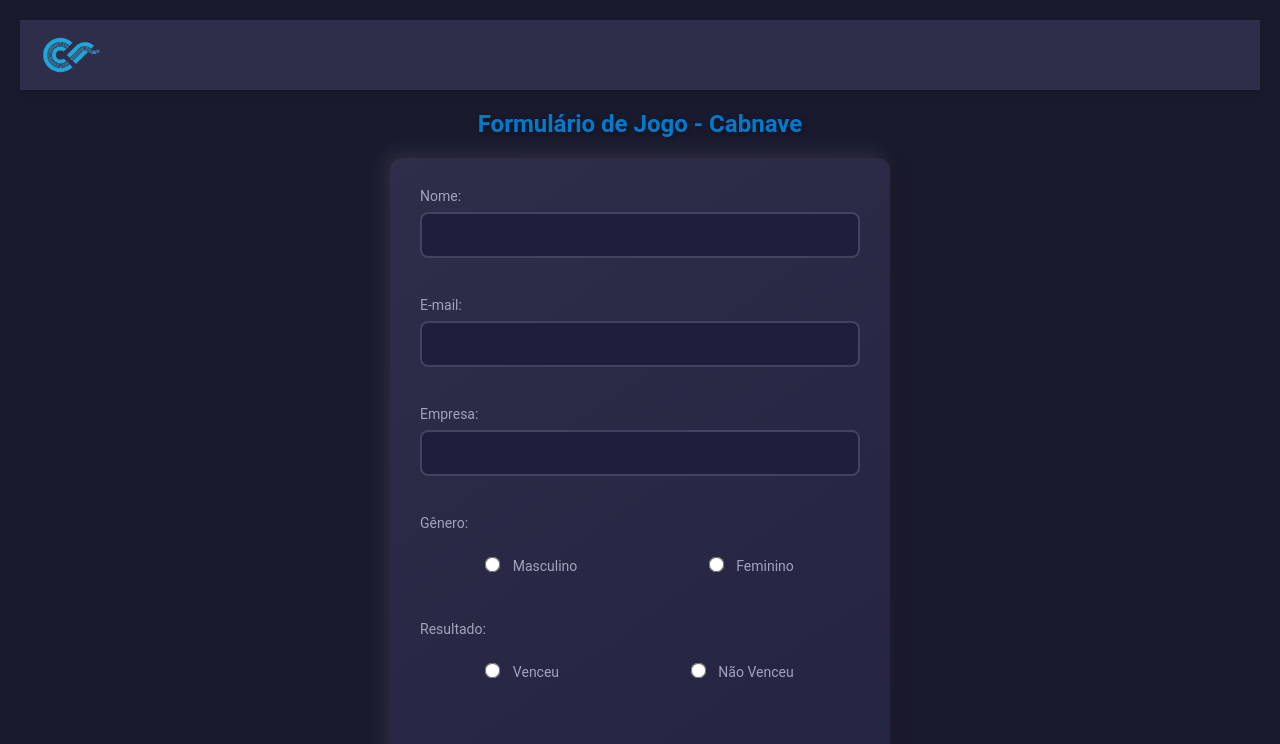
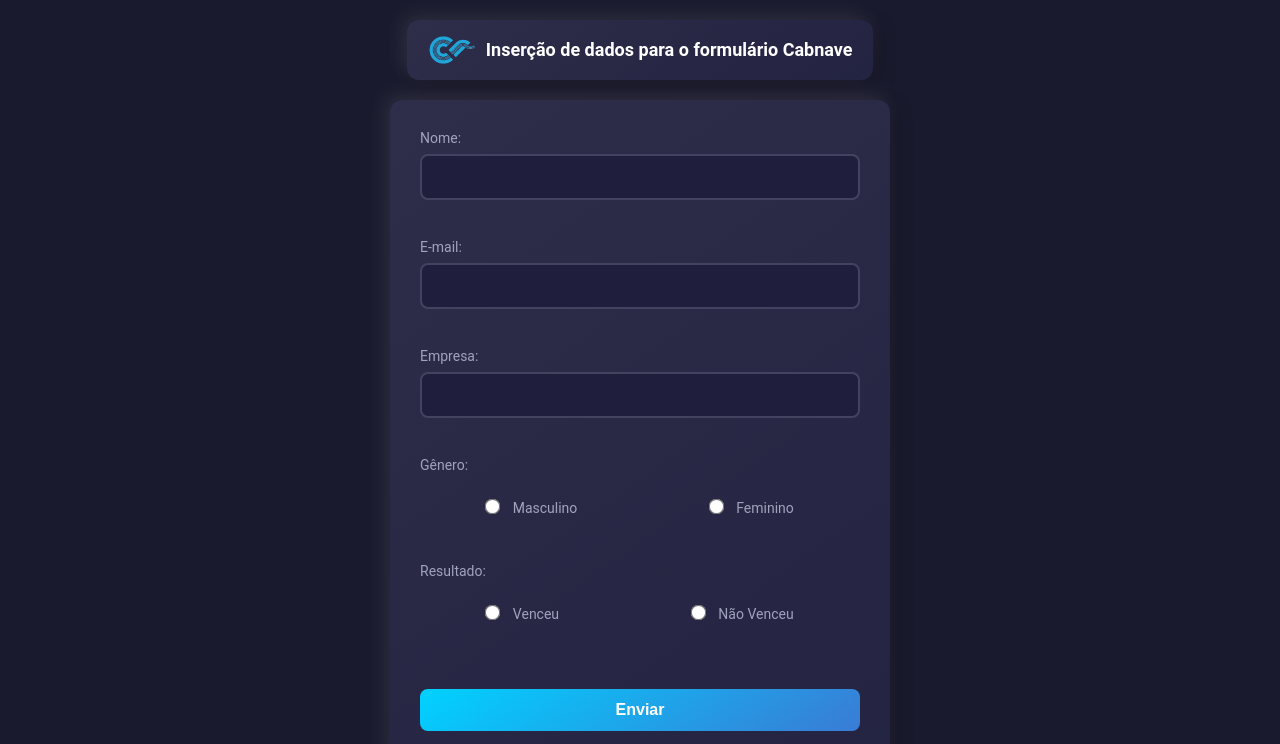
Before and after one commit to rlanydias18/formfic, a website: page index.html in a window 1280 px wide. Shown: the top 744 px of the page. Drawn offline with Linux system fonts and the light colour scheme.

Commit message:
Atualização geral do projeto

```diff
--- a/index.html
+++ b/index.html
@@ -12,19 +12,26 @@
         box-sizing: border-box;
     }
 
+    /* Navbar estilizada com o mesmo estilo do formulário */
     .navbar {
-        width: 100%;
-        background-color: #2e2e4a;
+      display: flex;
+      align-items: center;
+      justify-content: space-between;
+      background: linear-gradient(145deg, #2e2e4a, #232342); /* Gradiente igual ao do formulário */
       padding: 10px 20px;
-        display: flex;
-        justify-content: flex-start;
-        align-items: center;
-        margin-bottom: 20px;
-        box-shadow: 0 4px 8px rgba(0, 0, 0, 0.1);
+      color: white;
+      box-shadow: 5px 5px 20px rgba(0, 0, 0, 0.2), -5px -5px 20px rgba(255, 255, 255, 0.1); /* Sombra semelhante ao formulário */
+      border-radius: 12px;
     }
 
     .navbar img {
-        height: 50px;
+      max-height: 40px; /* Ajusta o tamanho do logo */
+      margin-right: 10px;
+    }
+
+    .navbar-text {
+      font-size: 18px;
+      font-weight: bold;
     }
 
     /* Fontes modernas */
@@ -211,10 +218,15 @@
 <body>
 
     <div class="navbar">
-        <img src="images/logo.png" alt="Logo da CABNAVE">
+        <!-- Logo -->
+        <img src="./images/logo.png" alt="Logo" />
+        <!-- Texto -->
+        <div class="navbar-text">
+          Inserção de dados para o formulário Cabnave
+        </div>
       </div>
 
-  <h1>Formulário de Jogo - Cabnave</h1>
+    <h1></h1>
     <form action="/enviar-email" method="POST">
       <label for="nome">Nome:</label>
       <input type="text" id="nome" name="nome" required><br><br>
@@ -253,8 +265,11 @@
       <button type="button" id="botao-exportar">Exportar Dados</button>
     </form>
 
+    <!-- Adiciona a imagem antes do footer -->
+    <img src="./images/logoPagina.png" alt="Logo da Página" style="display: block; margin: 15px auto; margin-left: 18%; margin-top: -5%; max-width: 60%; height: auto;">
+
     <footer>
-    <p>© 2024 CABNAVE - Esta página foi criada pelo Departamento de Informática da CABNAVE, constituído por Rafael Coronel e Herlany Ramos.</p>
+      <p style="margin-top: -15%;">© 2024 CABNAVE - Esta página foi criada pelo Departamento de Informática da CABNAVE, constituído por Rafael Coronel e Herlany Ramos.</p>
     </footer>
 
     <script>
```
Also changed, not shown: images/logoPagina.png (renamed from logoPagina.png), images/logoPagina2.png (renamed from logoPagina2.png). Lines whose indentation alone changed are shown as unchanged.
